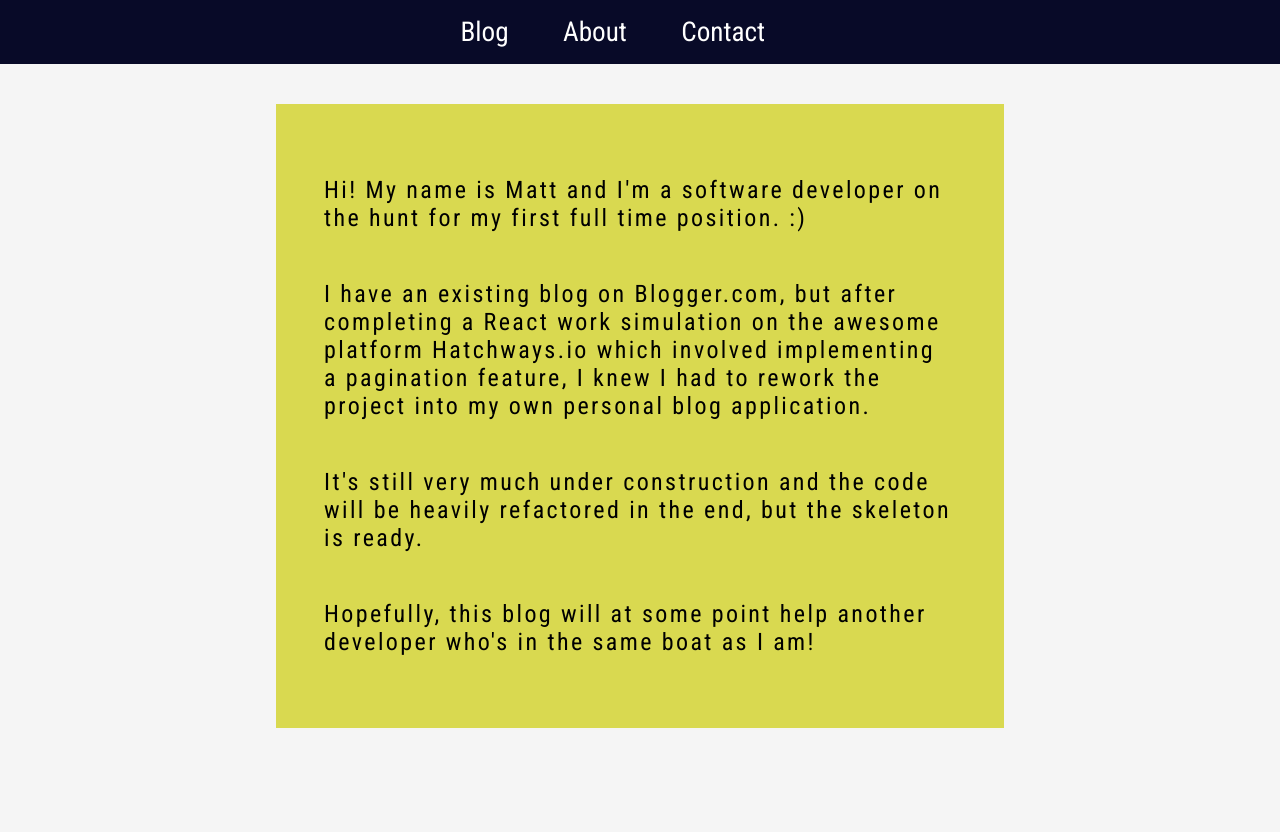
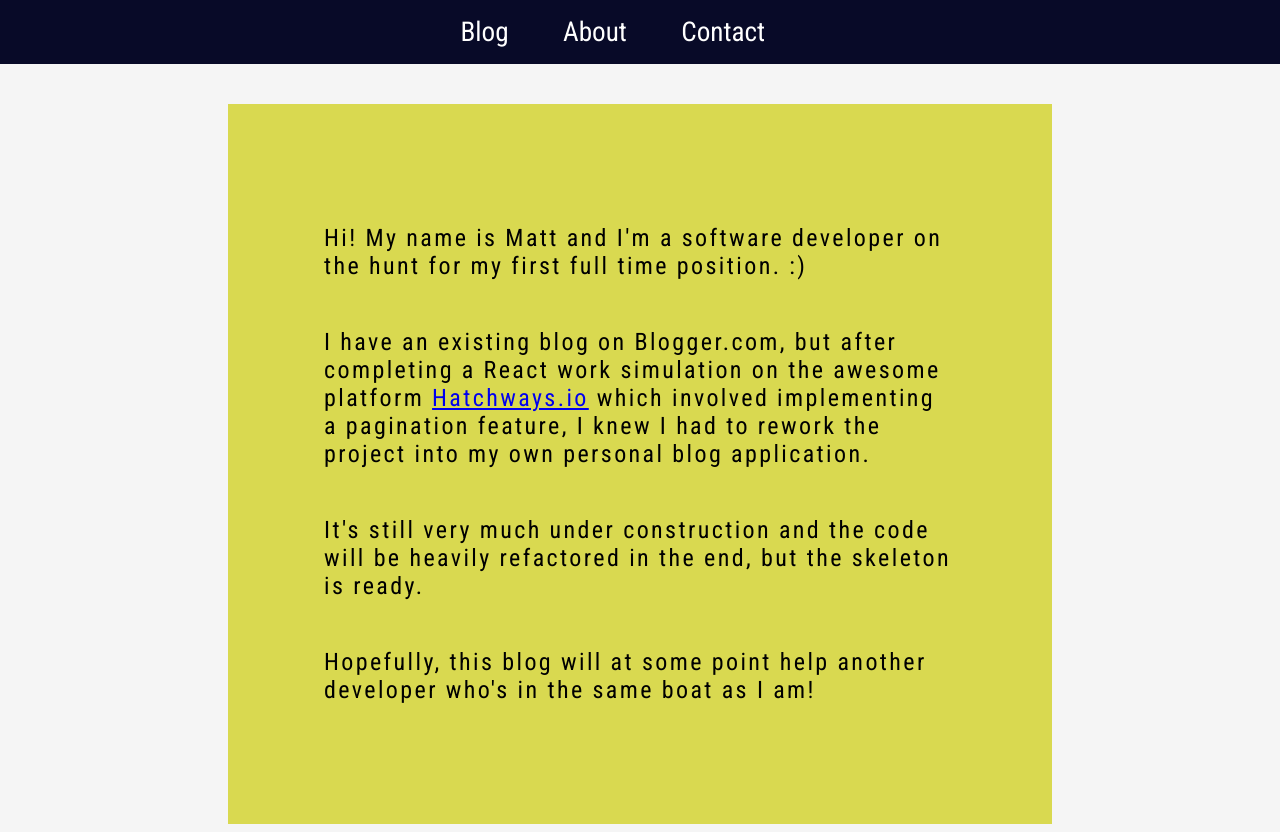
Before and after one commit to uchutanjyo/personal-blog, a React (Create React App) app: page /about in a window 1280 px wide. Before the commit the page ends 800 px from the top, so only its background shows below. Built offline with nearby package versions, Linux system fonts and the light colour scheme.

Commit message:
rest of blogpost details/tags fixed; styling changes

```diff
--- a/src/About.js
+++ b/src/About.js
@@ -10,9 +10,9 @@ const About = () => {
     <>
     <div className="blogpost-container">
 
-          <div className="blog-post">
+          <div className="about">
        <p> Hi! My name is Matt and I'm a software developer on the hunt for my first full time position. :)</p>
-       <p>I have an existing blog on Blogger.com, but after completing a React work simulation on the awesome platform Hatchways.io which involved implementing a pagination feature, I knew I had to rework the project into my own personal blog application.</p>
+       <p>I have an existing blog on Blogger.com, but after completing a React work simulation on the awesome platform <a href="https://www.hatchways.io/">Hatchways.io</a> which involved implementing a pagination feature, I knew I had to rework the project into my own personal blog application.</p>
        <p>It's still very much under construction and the code will be heavily refactored in the end, but the skeleton is ready. </p>
        <p>Hopefully, this blog will at some point help another developer who's in the same boat as I am!</p>
           </div>
--- a/src/Blog.js
+++ b/src/Blog.js
@@ -1,10 +1,11 @@
-import React, { useEffect, useState} from "react";
+import React, { useEffect } from "react";
 import BlogList from "./components/BlogList";
 import { useGlobalContext } from "./context/Context";
 
+const Blog = () => {
 
-
-const Blog = () => {
+  useEffect(() => {
+    window.scrollTo(0, 0);  }, []);
 
   return (
   <>
--- a/src/Contact.js
+++ b/src/Contact.js
@@ -10,7 +10,7 @@ const Contact = () => {
     <>
     <div className="blogpost-container">
 
-          <div className="blog-post">
+    <div className="about">
    Give me a SHOUT at <p>matt.engerer@aol.com</p> or<p> 416 _________ .</p>
           </div>
       </div>
--- a/src/blogposts/blogposts.json
+++ b/src/blogposts/blogposts.json
@@ -5,11 +5,12 @@
   "posts": [{
       "id": 1,
       "author": "Matt Engerer",
-      "title": "Conditional Axios-Request/Response URL based on whether server running locally or remotely - React, Express.js, process.env.NODE_ENV",
+      "title": "Conditional Axios-Request/Response URL based on whether server running locally or remotely",
       "preview": "Wow, that was a long post-title- which probably doesn't properly explain what I did, but it made sense in my head. It's been a long time since I wrote anything here",
       "date": "June 2, 2022",
       "image": "",
       "readingTimeMinutes": 9,
+      "tags": ["React, production/development, Axios, Express.js, process.env.NODE_ENV" ],
       "paragraphs": [
         ["Wow, that was a long post-title- which probably doesn't properly explain what I did, but it made sense in my head. It's been a long time since I wrote anything here"],
 
@@ -40,19 +41,17 @@
 
         ["I hope this helps out anyone who stumbles upon this who is stuck like I was - creating this developer-production environment with React and Express was actually quite a bit simpler than I'd originally thought."]
 
-      ],
-
-
-      "tags": []
+      ]
     },
     {
       "id": 2,
       "author": "Matt Engerer",
-      "title": "A Note to Self on Persistence - MySQL",
+      "title": "Password Change in Ubuntu Terminal - MySQL",
       "preview": "Just a quick note to self (and anyone else who struggles with setting up their dev environment in any capacity",
       "date": "May 6, 2022",
       "image": "",
       "readingTimeMinutes": 12,
+      "tags": ["Ubuntu, Terminal, MySQL, not a very helpful article" ],
       "paragraphs": [
         ["Just a quick note to self (and anyone else who struggles with setting up their dev environment in any capacity): when it comes to getting stuck, persistence really is what is required to move forward in most cases!"],
 
@@ -85,30 +84,29 @@
       "paragraphs": [
         ["I let this blog sit inactive for a couple months. While my reasons for this are unsatisfying (even for myself), they amount to 'too many other things going on', and 'rushing to move forwards after learning/implementing/building something new rather than slowing down and documenting the process'.  However, I've learned my lesson. From now on, I'll be taking my time to write out any novel solutions I come up with (or find/put together from Google searches, and turn them into 'Content' right here! :)"],
 
-        ["Anyway, I might as well make today's post about the seemingly simple/trivial feature I was able to implement on this very blog just a few minutes ago. It actually took me a couple hours to work out. "],
+        ["Anyway, I might as well make today's post about the seemingly simple/trivial feature I was able to implement on this very blog just a few minutes ago. It actually took me a couple hours to work out. This blog was created with React hooks & functional components, and so the code found below corresponds to React/JSX."],
 
         ["While I am eventually planning to create a server/database for this blog to store my posts, for the time being they are stored in a JSON file. I wanted to implement some basic styling for the mapped blogposts. Also, in my original Blogger blog, I had the occasional screenshot of code included amongst the text, and I wanted to include these images in each Blogpost page in the same places they appeared in the original blog.   "],
 
-        ["The inline styling was straightforward enough and doesn't require a blog post:"],
-
-        ["dsf"],
-        ["However, just trying to get local images to render on the page was a whole other thing. Here's how I eventually got it to work:"],
+        ["The inline styling was straightforward enough and doesn't require a blog post. However, just trying to get local images to render on the page was a whole other thing. Here's how I eventually got it to work:"],
 
         ["in Blogpost.js (component conditionally rendered based on which blog post chosen):"],
         ["img-json1.png"],
 
         ["in the local JSON file, I simply entered the file path like so:"],
-        [" \"conditionalax-1. png\""],
-        ["this worked for me, so I guarantee it'll work for you too! hehe - no. if you have any problems, feel free to email me at matt.engerer@aol.com. Thx everyone."]
+        [" \"conditionalax-1. png\" (minus the space before png)"],
+        ["Essentially, if the JSON string contains '. png', React knows to render an <img> element rather than a <li> element for that 'paragraph'. This was the easy part for me - the annoying part was getting the path string exactly as it needed to be."],
+        ["I think there's a pretty slim chance that anyone will actually be seeking out this information in this day & age - most developers (even at my level) are likely storing their blogposts in some kind of database, not a JSON file - but, whatever! Hope this solution helps someone, sometime. :)"],
+        ["If you have any issues, feel free to email me at matt.engerer@aol.com. Thx everyone."]
 
 
       ],
-      "tags": []
+      "tags": ["JSON, React, JSX, inline styling, conditional rendering, styling text & images from local JSON file"]
     },
     {
       "id": 5,
       "author": "Matt Engerer",
-      "title": "Successful Immediate-Updating of Cart Item Quantity in State, Rendering on Cart Page (React Router, Express)",
+      "title": "Successful Immediate-Updating of Cart Item Quantity in State, Rendering on Cart Page",
       "preview": " just managed to get something work which seems to be a very common issue among React beginners..",
       "date": "May 3, 2022",
       "image": "",
@@ -147,7 +145,7 @@
 
         ["Matt"]
       ],
-      "tags": ["hardware", "politics"]
+      "tags": ["React, updating state, useEffect, React router, Express "]
     },
     {
       "id": 6,
--- a/src/components/BlogPost.js
+++ b/src/components/BlogPost.js
@@ -21,9 +21,9 @@ const BlogPost = () => {
                 <div className="">{/* <img src={} alt="description" /> */}</div>
               </div>
               <div className="product-details-right-sidebar">
-                <h3>Author: {author}</h3>
-                <h3>Date: {date}</h3>
-                <h3> Title: {title}</h3>
+                <h3><u>Author</u>: {author}</h3>
+                <h3><u>Date:</u> {date}</h3>
+                <h3> <u>Tags:</u> {tags}</h3>
 
                 {paragraphs.map((paragraph) => {
                   if (paragraph[0].includes(".png")) {
--- a/src/styles/App.css
+++ b/src/styles/App.css
@@ -262,6 +262,36 @@ button:hover {
   padding: .2em;
 }
 
+.about {
+  display: -webkit-box;
+  display: -ms-flexbox;
+  display: flex;
+  -webkit-box-align: center;
+      -ms-flex-align: center;
+          align-items: center;
+  -webkit-box-pack: center;
+      -ms-flex-pack: center;
+          justify-content: center;
+  -webkit-box-orient: vertical;
+  -webkit-box-direction: normal;
+      -ms-flex-direction: column;
+          flex-direction: column;
+  margin-top: 4em;
+  padding: 4em;
+  max-width: 50%;
+  background-color: rgba(206, 206, 11, 0.7);
+  font-size: 1.5em;
+  letter-spacing: .1em;
+}
+
+.about h2 {
+  color: #20168d;
+}
+
+.about button {
+  padding: .2em;
+}
+
 .back {
   margin-top: 1em;
   font-size: 1em;
--- a/src/styles/App.scss
+++ b/src/styles/App.scss
@@ -179,6 +179,23 @@ letter-spacing: .1em;
   @include flexCenter(column);
   margin-top: 4em;
   padding: 2em;
+  max-width: 50%;
+  background-color: rgba(206, 206, 11, .7);
+  font-size: 1.5em;
+  letter-spacing: .1em;
+  h2 {
+    color: rgb(32, 22, 141);
+  }
+  button {
+    padding: .2em;
+  }
+}
+
+// about
+.about {
+  @include flexCenter(column);
+  margin-top: 4em;
+  padding: 4em;
   max-width: 50%;
   background-color: rgba(206, 206, 11, .7);
   font-size: 1.5em;
```
Also changed, not shown: 1 other file (tests, documents, lock files or other folders).
